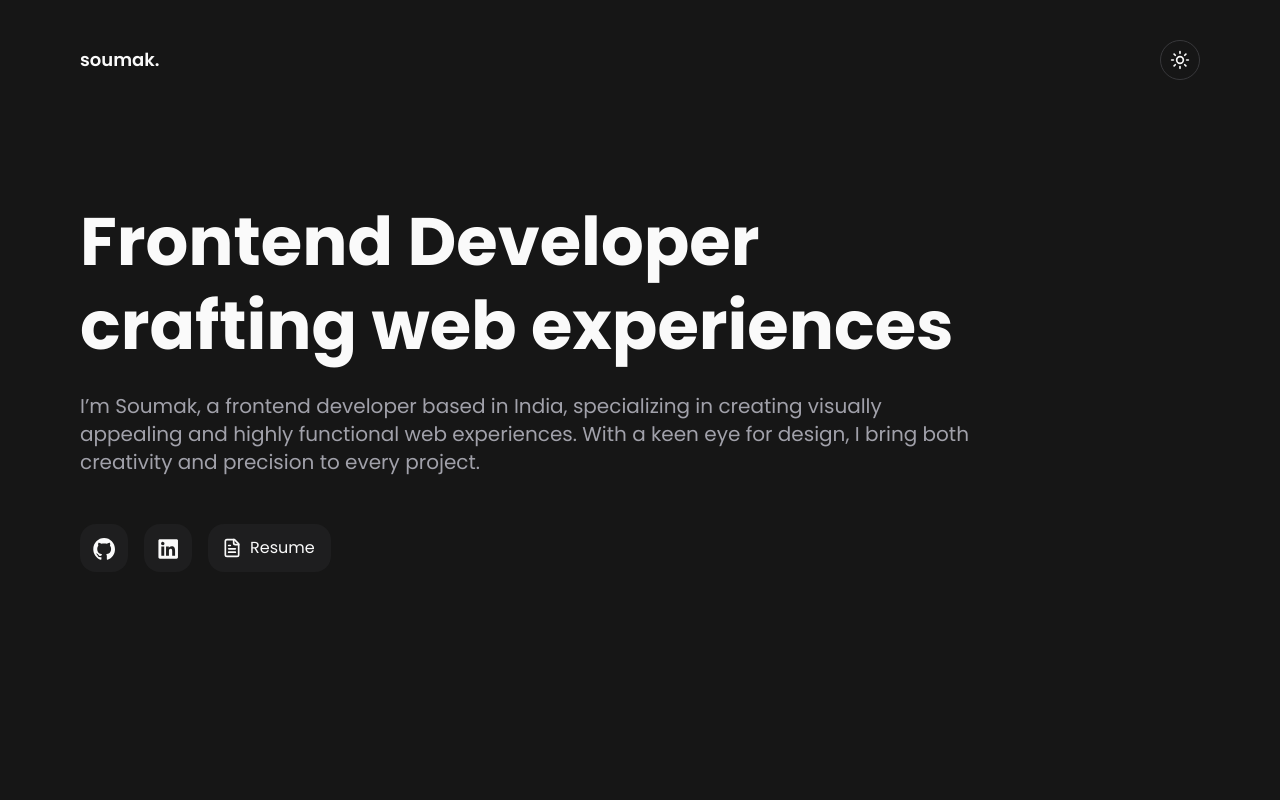
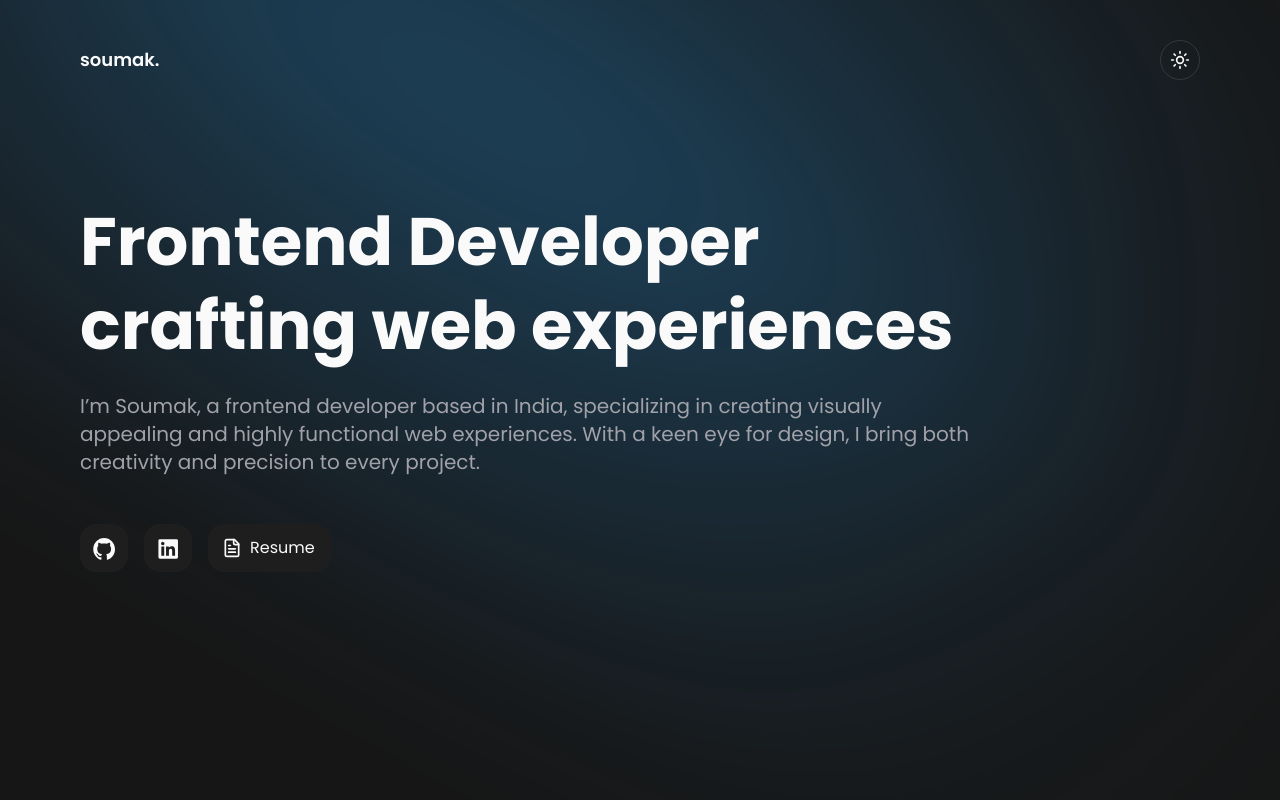
Before and after one commit to soumakkdev/portfolio, a Next.js app: page / in a window 1280 px wide. Shown: the top 800 px of the page. Built offline with nearby package versions, Linux system fonts and the light colour scheme.

Commit message:
hero background added

```diff
--- a/src/app/page.tsx
+++ b/src/app/page.tsx
@@ -9,7 +9,7 @@ import Work from '@/modules/home/Work'
 export default function Home() {
 	return (
 		<>
-			<main className="">
+			<main>
 				<Header />
 
 				<HeroSection />
--- a/src/modules/home/HeroSection.tsx
+++ b/src/modules/home/HeroSection.tsx
@@ -6,7 +6,9 @@ import AnimatedButton from '../../components/ui/AnimatedButton'
 
 export default function HeroSection() {
 	return (
-		<div className="max-w-6xl mx-auto px-4">
+		<div className="max-w-6xl mx-auto px-4 relative">
+			<div className="-z-10 absolute blur-[200px] rounded-full -top-[500px] -left-[100px] h-[200px] w-[1200px] rotate-[30deg] origin-left bg-[#298ccf]"></div>
+
 			<div className="max-w-4xl  my-20">
 				<h1 className="text-5xl lg:text-[4.2rem] leading-tight font-bold mb-6">Frontend Developer crafting web experiences</h1>
 
```
